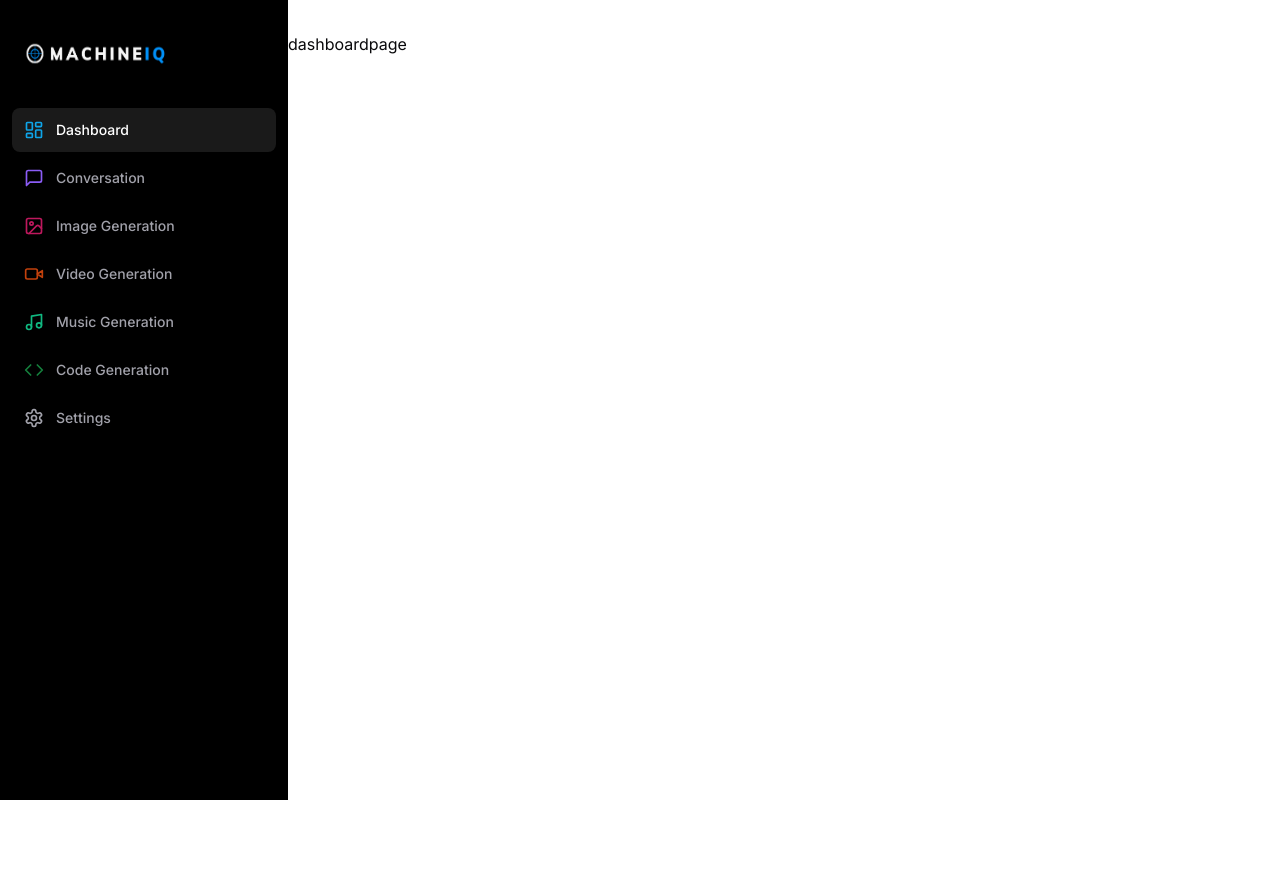
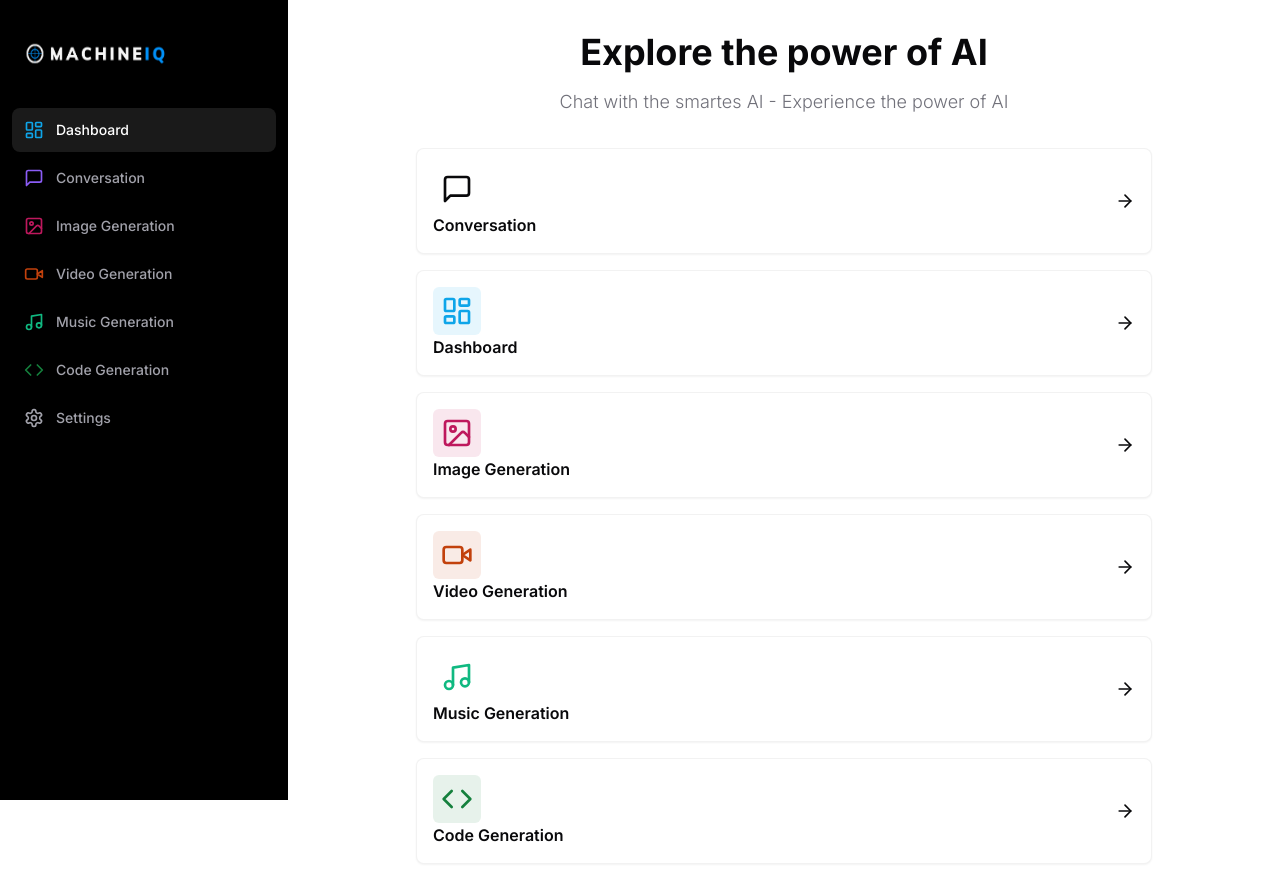
Before and after one commit to Hansraj8149/machineiq, a Next.js app: page /dashboard in a window 1280 px wide. Shown: the top 880 px of the page. Before the commit the page ends 800 px from the top, so only its background shows below. Built offline with nearby package versions, Linux system fonts and the light colour scheme.

Commit message:
finished the dashboard

```diff
--- a/app/(dashboard)/(routes)/dashboard/page.tsx
+++ b/app/(dashboard)/(routes)/dashboard/page.tsx
@@ -1,8 +1,87 @@
+'use client'
 
+import { Card } from "@/components/ui/card"
+import { cn } from "@/lib/utils"
+import { ArrowRight, Code, ImageIcon, LayoutDashboard, MessageSquare, Music, VideoIcon } from "lucide-react"
+
+import { useRouter } from "next/navigation"
+const tools = [
+  {
+    label: "Conversation",
+    icon: MessageSquare,
+    color: "text-voilet-400",
+    bgColor: "bg-voilet-400/10",
+     href: '/conversaion'
+  },
+  {
+    label: 'Dashboard',
+    icon: LayoutDashboard,
+    href: '/dashboard',
+    color: "text-sky-500",
+    bgColor: "bg-sky-500/10",
+
+  },
+
+  {
+    label: 'Image Generation',
+    icon: ImageIcon,
+    color: "text-pink-700",
+    href: '/image',
+    bgColor: "bg-pink-700/10",
+
+  },
+  {
+    label: 'Video Generation',
+    icon: VideoIcon,
+    color: "text-orange-700",
+    href: '/video',
+    bgColor: "bg-orange-700/10",
+
+  },
+  {
+    label: 'Music Generation',
+    icon: Music,
+    color: "text-emerald-500",
+    href: '/music',
+    bgColor: "bg-emeraid-500/10",
+
+  },
+  {
+    label: 'Code Generation',
+    icon: Code,
+    color: "text-green-700",
+    href: '/code',
+    bgColor: "bg-green-700/10",
+
+  },
+]
 const DashboardPage = () => {
+  const router = useRouter();
   return (
-    <div>
-dashboardpage
+    <div >
+      <div className="mb-8 space-y-4">
+        <h2 className="text-2xl md:text-4xl font-bold text-center"> Explore the power of AI</h2>
+        <p className="text-muted-foreground font-light text-sm md:text-lg text-center"> Chat with the smartes AI - Experience the power of AI</p>
+
+      </div>
+      <div className="px-4 md:px-20 lg:px-32 space-y-4">
+        {tools.map((tool) => (
+          <Card key={tool.href}
+          onClick={() => router.push(tool.href)}
+          className="p-4 border-black/5 flex items-center justify-between hover:shadow-md transition cursor-pointer">
+          <div className="items-center gap-4">
+          <div className={cn("p-2 w-fit rounded-md", tool.bgColor)}>
+            <tool.icon className={cn("w-8 h-8", tool.color)}/>
+
+          </div>
+          <div className="font-semibold">{tool.label}</div>
+
+          </div>
+          <ArrowRight className="w-5 h-5"/>
+          </Card>
+        ))}
+      </div>
+
     </div>
   )
 }
--- /dev/null
+++ b/components/ui/card.tsx
@@ -0,0 +1,79 @@
+import * as React from "react"
+
+import { cn } from "@/lib/utils"
+
+const Card = React.forwardRef<
+  HTMLDivElement,
+  React.HTMLAttributes<HTMLDivElement>
+>(({ className, ...props }, ref) => (
+  <div
+    ref={ref}
+    className={cn(
+      "rounded-lg border bg-card text-card-foreground shadow-sm",
+      className
+    )}
+    {...props}
+  />
+))
+Card.displayName = "Card"
+
+const CardHeader = React.forwardRef<
+  HTMLDivElement,
+  React.HTMLAttributes<HTMLDivElement>
+>(({ className, ...props }, ref) => (
+  <div
+    ref={ref}
+    className={cn("flex flex-col space-y-1.5 p-6", className)}
+    {...props}
+  />
+))
+CardHeader.displayName = "CardHeader"
+
+const CardTitle = React.forwardRef<
+  HTMLParagraphElement,
+  React.HTMLAttributes<HTMLHeadingElement>
+>(({ className, ...props }, ref) => (
+  <h3
+    ref={ref}
+    className={cn(
+      "text-2xl font-semibold leading-none tracking-tight",
+      className
+    )}
+    {...props}
+  />
+))
+CardTitle.displayName = "CardTitle"
+
+const CardDescription = React.forwardRef<
+  HTMLParagraphElement,
+  React.HTMLAttributes<HTMLParagraphElement>
+>(({ className, ...props }, ref) => (
+  <p
+    ref={ref}
+    className={cn("text-sm text-muted-foreground", className)}
+    {...props}
+  />
+))
+CardDescription.displayName = "CardDescription"
+
+const CardContent = React.forwardRef<
+  HTMLDivElement,
+  React.HTMLAttributes<HTMLDivElement>
+>(({ className, ...props }, ref) => (
+  <div ref={ref} className={cn("p-6 pt-0", className)} {...props} />
+))
+CardContent.displayName = "CardContent"
+
+const CardFooter = React.forwardRef<
+  HTMLDivElement,
+  React.HTMLAttributes<HTMLDivElement>
+>(({ className, ...props }, ref) => (
+  <div
+    ref={ref}
+    className={cn("flex items-center p-6 pt-0", className)}
+    {...props}
+  />
+))
+CardFooter.displayName = "CardFooter"
+
+export { Card, CardHeader, CardFooter, CardTitle, CardDescription, CardContent }
```
